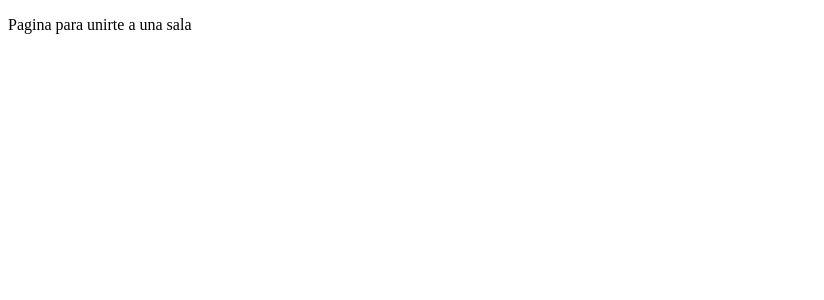
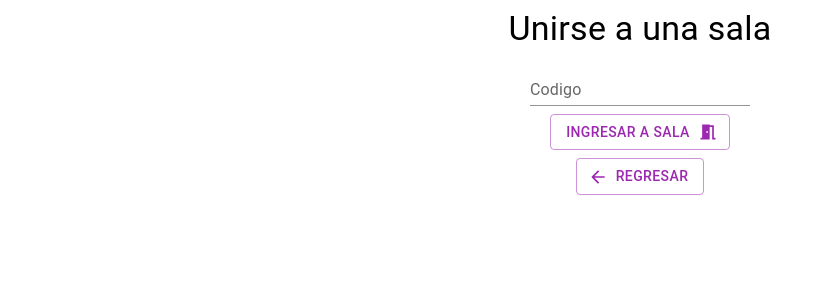
Before and after one commit to JLanda003/Django-React, a React app in the folder frontend/: page /join in a window 1280 px wide. Shown: the top 300 px of the page, without its empty margins (0-824 px from the left). Built offline with nearby package versions, Linux system fonts and the light colour scheme; the HTML template or start-up script is replaced by a standard one.

Commit message:
//Implementacion, Cambio
Implementacion: Se crea vista para la localizacion e ingreso a una sala, se añade conexion con la vista para entrar a sala
Cambio: Se cambia el diseño de la pagina de entrada a sala, se hacen cambios en diseños generales

```diff
--- a/frontend/src/components/App.js
+++ b/frontend/src/components/App.js
@@ -8,7 +8,11 @@ const root = createRoot(appDiv)
 
 
 const App = () => {
-  return <HomePage />
+  return (
+    <div className="center">
+      <HomePage />
+    </div>
+  )
 }
 
 root.render(
--- a/frontend/src/components/RoomJoinPage.js
+++ b/frontend/src/components/RoomJoinPage.js
@@ -1,9 +1,108 @@
-import React from 'react'
+import React, { useState } from "react";
+import { TextField, Button, Grid, Typography } from "@mui/material";
+import { Link, useNavigate } from "react-router-dom";
+import ArrowBackIcon from '@mui/icons-material/ArrowBack';
+import MeetingRoomIcon from '@mui/icons-material/MeetingRoom';
 
 const RoomJoinPage = () => {
+  const navigate = useNavigate();
+  const [roomState, setRoomState] = useState({
+    roomCode: "",
+    errorState: false,
+    error: ''
+  });
+
+  const handleTextFieldChange = e => {
+    setRoomState( data => ({
+      ...data,
+      roomCode: e.target.value,
+    }));
+  }
+
+  const roomButtonPressed = async() => {
+    const reqOptions ={
+      method: "POST",
+      headers: { "Content-Type": "application/json" },
+      body: JSON.stringify({
+        code: roomState.roomCode,
+      }),
+    };
+    try {
+      const response = await fetch('/api/join-room', reqOptions);
+      response.ok == true
+      ? navigate(`/room/${roomState.roomCode}`)
+      : setRoomState({
+        errorState: true,
+        error: 'No se encontro la sala.'
+      });
+    } catch (error) {
+      console.log(error);
+    }
+  }
+
   return (
-    <p>Pagina para unirte a una sala</p>
-  )
-}
+    <Grid
+      container
+      spacing={1}
+    >
+      <Grid
+        item
+        xs={12}
+        align="center"
+      >
+        <Typography
+          component="h4"
+          variant="h4"
+        >
+          Unirse a una sala
+        </Typography>
+      </Grid>
+      <Grid
+        item
+        xs={12}
+        align="center"
+      >
+        <TextField
+          error={ roomState.errorState }
+          label="Codigo"
+          placeholder="Codigo de la sala"
+          value={ roomState.value }
+          helperText={ roomState.error }
+          variant="standard"
+          onChange={ handleTextFieldChange }
+        />
+      </Grid>
+      <Grid
+        item
+        xs={12}
+        align="center"
+      >
+        <Button
+          color="secondary"
+          variant="outlined"
+          endIcon={ <MeetingRoomIcon /> }
+          onClick={ roomButtonPressed }
+        >
+          Ingresar a sala
+        </Button>
+      </Grid>
+      <Grid
+        item
+        xs={12}
+        align="center"
+      >
+        <Button
+          color="secondary"
+          variant="outlined"
+          startIcon={ <ArrowBackIcon /> }
+          to='/'
+          component={ Link }
+        >
+          Regresar
+        </Button>
+      </Grid>
+    </Grid>
+  );
+};
 
-export default RoomJoinPage
+export default RoomJoinPage;
--- a/frontend/static/css/index.css
+++ b/frontend/static/css/index.css
@@ -15,6 +15,15 @@ html,body{
 #app{
   width: 100%;
   height: 100%;
-  display: flex;
-  align-items: center;
 }
+
+.center{
+  position: absolute;
+  top: 50%;
+  left: 50%;
+  transform: translate(-50%,-50%);
+  -webkit-transform: translate(-50%,-50%);
+  -moz-transform: translate(-50%,-50%);
+  -ms-transform: translate(-50%,-50%);
+  -o-transform: translate(-50%,-50%);
+}
```
Also changed, not shown: frontend/static/frontend/main.js, frontend/static/frontend/main.js.LICENSE.txt, 2 other files (tests, documents, lock files or other folders).
